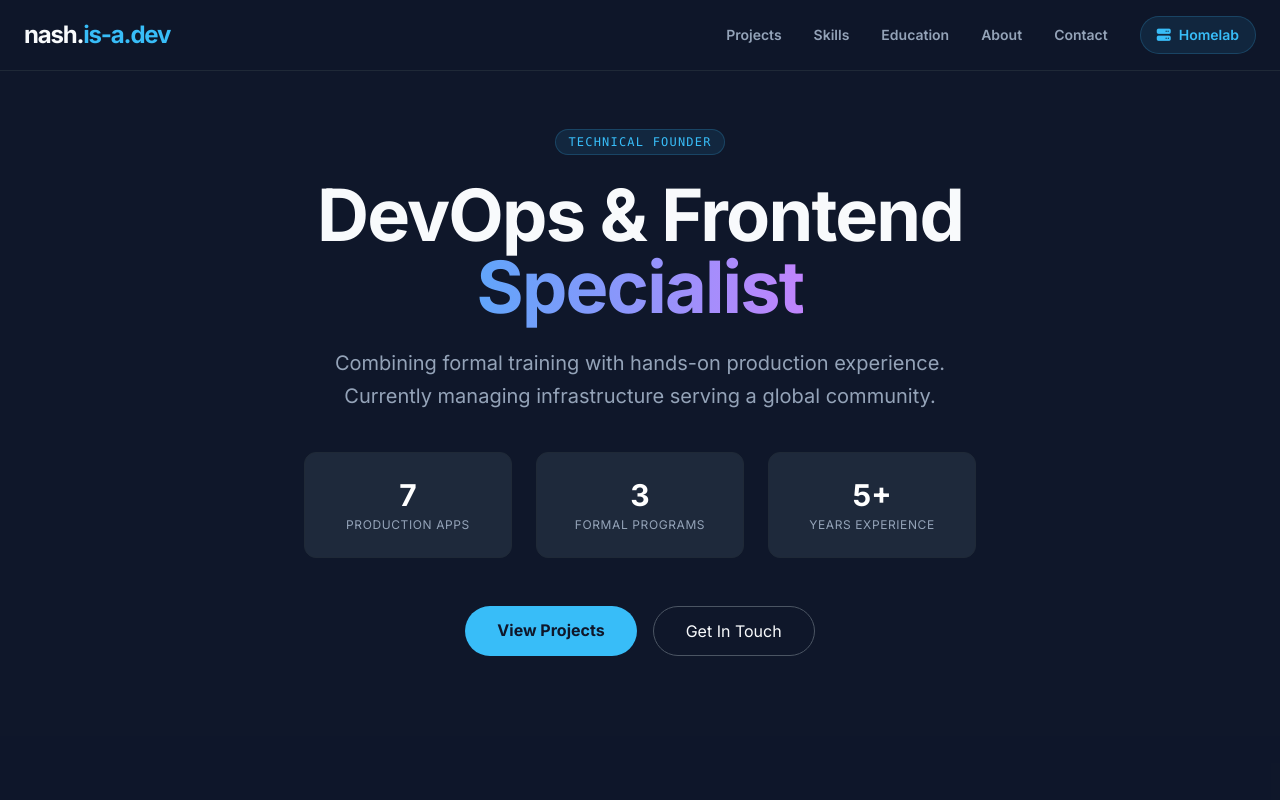
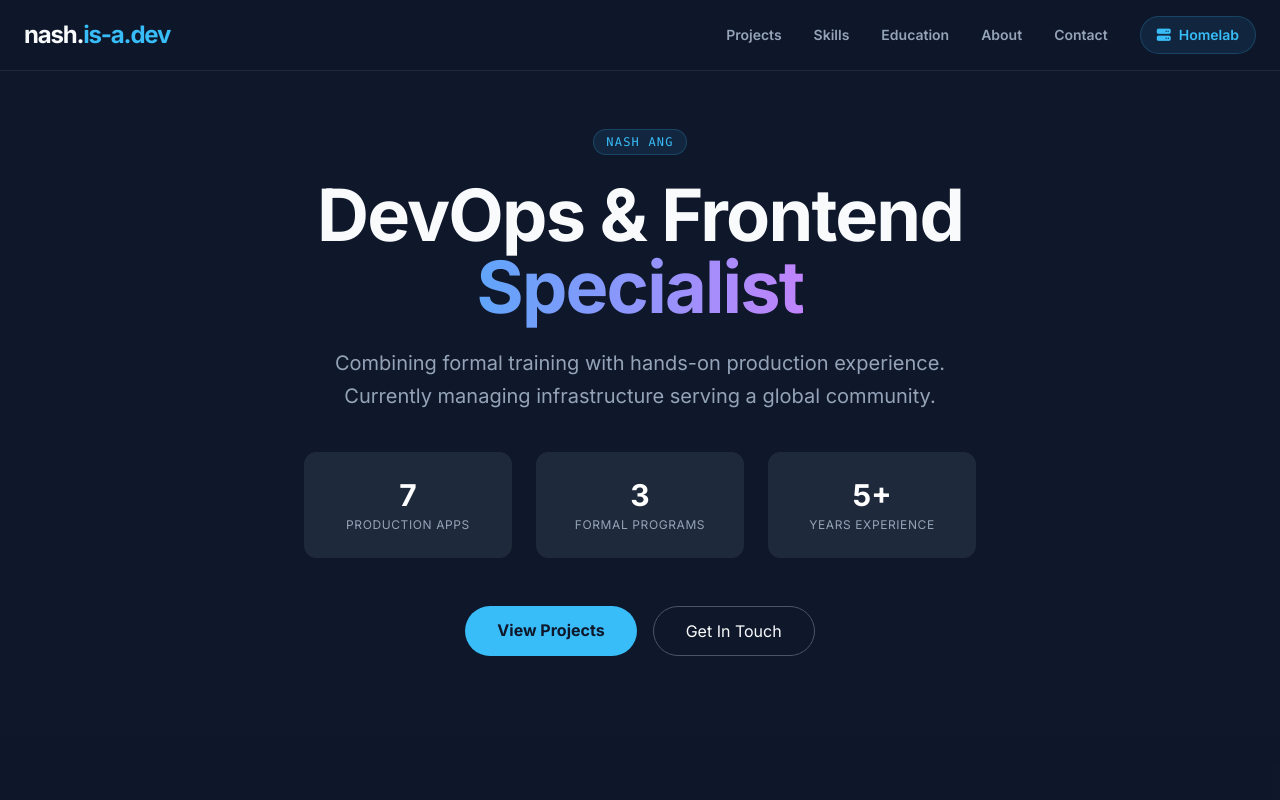
Before and after one commit to subtleazn/subtleazn.github.io, a plain HTML site: page index.html in a window 1280 px wide. Shown: the top 800 px of the page. Drawn offline with nearby package versions, Linux system fonts and the light colour scheme.

Commit message:
Update index.html

```diff
--- a/index.html
+++ b/index.html
@@ -123,7 +123,7 @@
     <!-- Hero Section -->
     <section class="pt-32 pb-20 px-6 text-center max-w-5xl mx-auto">
         <div class="inline-block px-3 py-1 mb-6 text-xs font-mono tracking-widest text-brand-accent bg-brand-accent/10 rounded-full border border-brand-accent/20">
-            TECHNICAL FOUNDER
+            NASH ANG
         </div>
         <h1 class="text-5xl md:text-7xl font-bold mb-6 tracking-tight">
             DevOps & Frontend <br>
```
